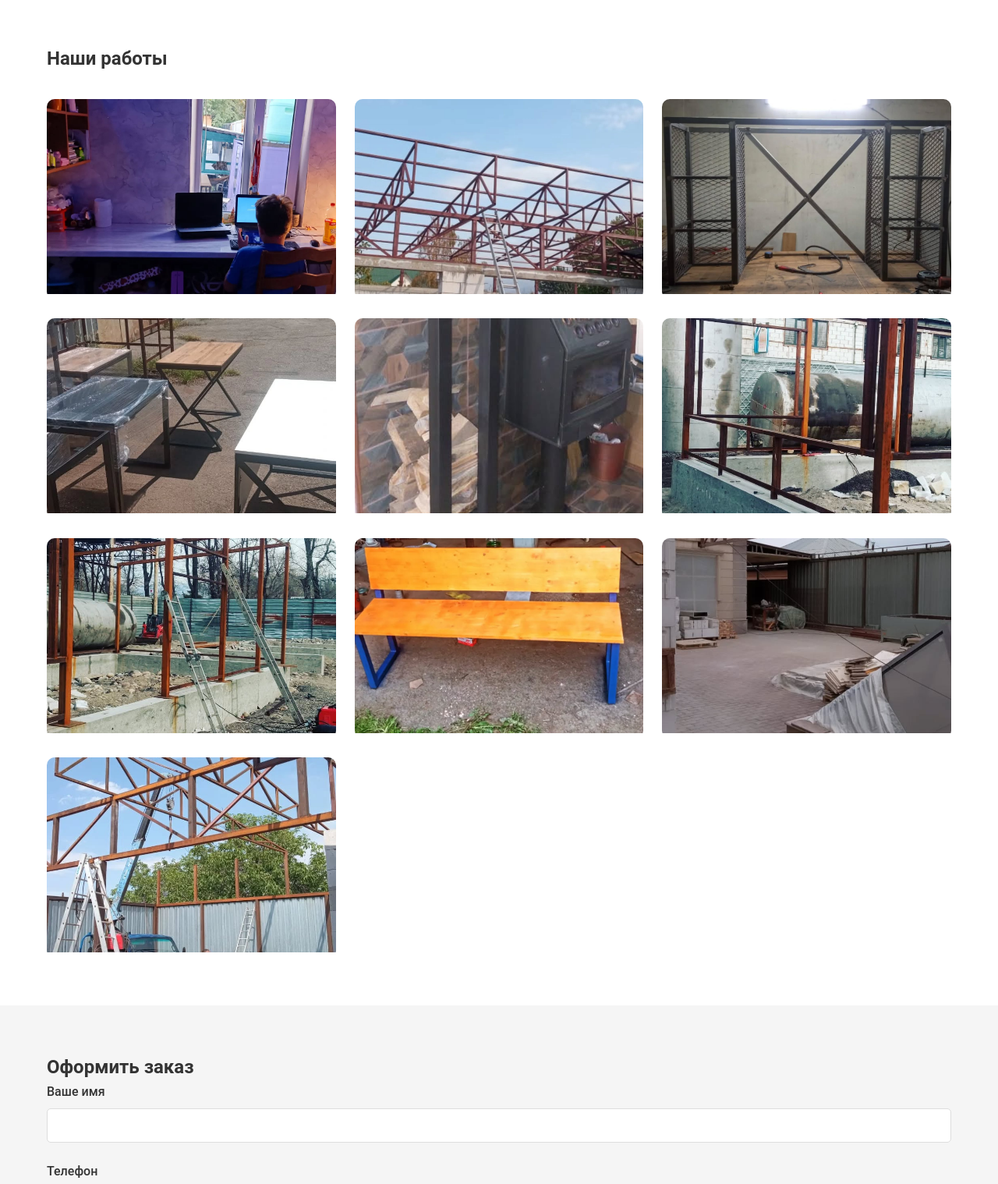
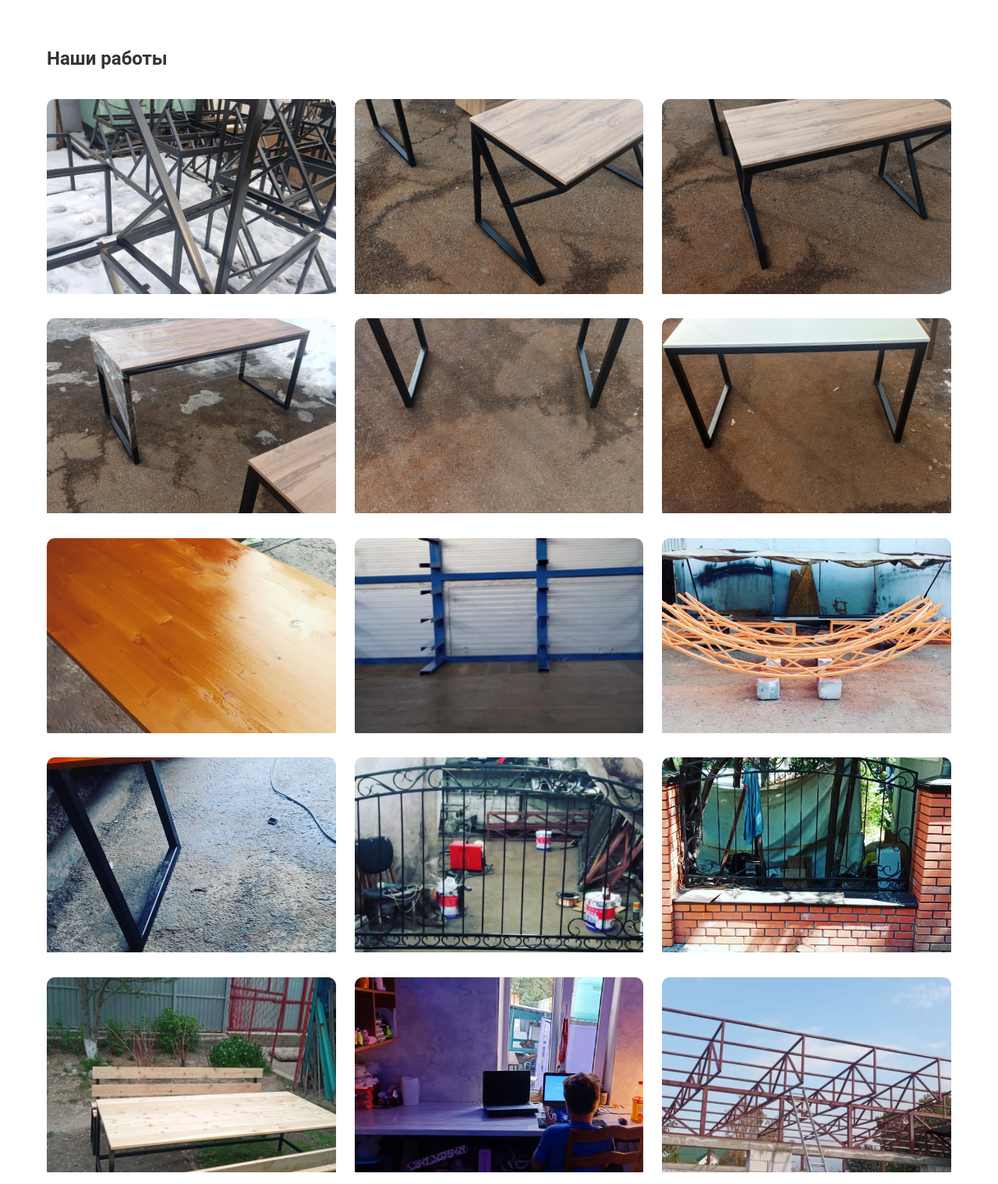
Before and after one commit to NemoKaim/SvarkaAlmaty, a plain HTML site: page index.html in a window 1280 px wide. Shown: the part 900-2418 px from the top of the page at 78% size. Drawn offline with Linux system fonts and the light colour scheme; a script that the page names is missing.

Commit message:
Add files via upload

```diff
--- a/index.html
+++ b/index.html
@@ -73,6 +73,45 @@
             <div class="container">
                 <h2>Наши работы</h2>
                 <div id="gallery-grid" class="gallery-grid">
+                    <div class="gallery-item">
+                        <img src="images/11.jpeg" alt="Мангал">
+                    </div>
+                    <div class="gallery-item">
+                        <img src="images/22.jpeg" alt="Мангал">
+                    </div>
+                    <div class="gallery-item">
+                        <img src="images/33.jpeg" alt="Мангал">
+                    </div>
+                    <div class="gallery-item">
+                        <img src="images/44.jpeg" alt="Мангал">
+                    </div>
+                    <div class="gallery-item">
+                        <img src="images/55.jpeg" alt="Мангал">
+                    </div>
+                    <div class="gallery-item">
+                        <img src="images/66.jpeg" alt="Мангал">
+                    </div>
+                    <div class="gallery-item">
+                        <img src="images/111.jpeg" alt="Мангал">
+                    </div>
+                    <div class="gallery-item">
+                        <img src="images/222.jpeg" alt="Мангал">
+                    </div>
+                    <div class="gallery-item">
+                        <img src="images/333.jpeg" alt="Мангал">
+                    </div>
+                    <div class="gallery-item">
+                        <img src="images/444.jpeg" alt="Мангал">
+                    </div>
+                    <div class="gallery-item">
+                        <img src="images/555.jpeg" alt="Мангал">
+                    </div>
+                    <div class="gallery-item">
+                        <img src="images/666.jpeg" alt="Мангал">
+                    </div>
+                    <div class="gallery-item">
+                        <img src="images/777.jpeg" alt="Мангал">
+                    </div>
                     <div class="gallery-item">
                         <img src="images/1.jpg" alt="Мангал">
                     </div>
```
Also changed, not shown: images/11.jpeg (added), images/111.jpeg (added), images/22.jpeg (added), images/222.jpeg (added), images/33.jpeg (added), images/333.jpeg (added), images/44.jpeg (added), images/444.jpeg (added), images/55.jpeg (added), images/555.jpeg (added), images/66.jpeg (added), images/666.jpeg (added), images/777.jpeg (added).
